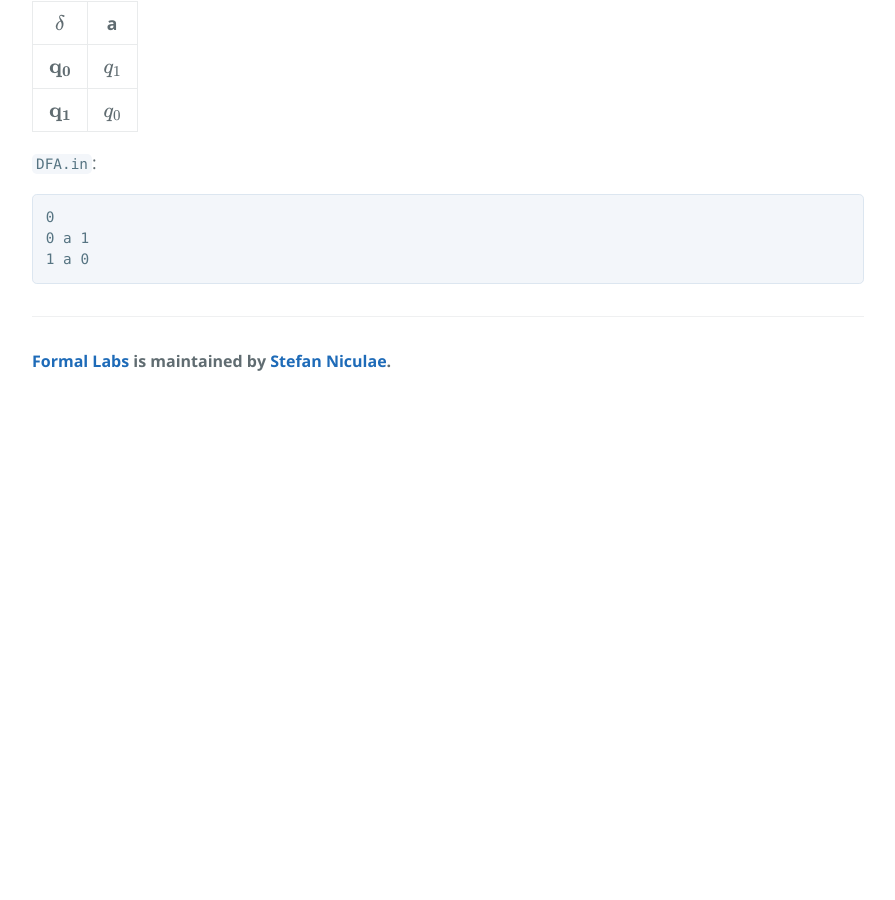
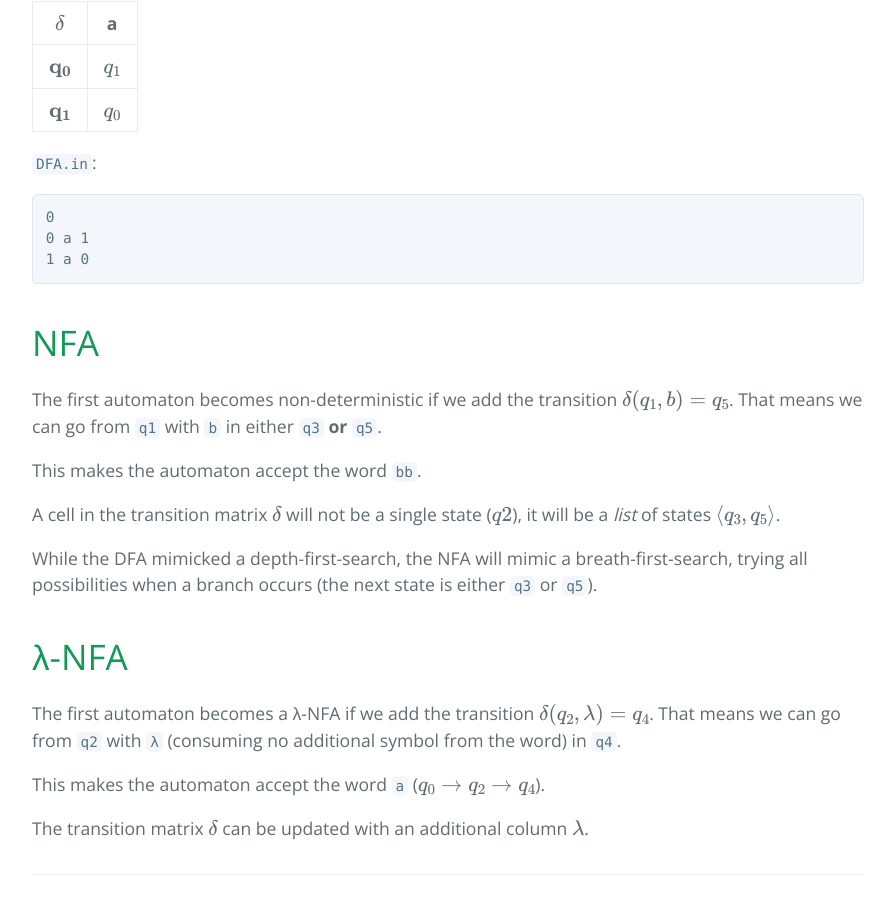
Before and after one commit to stefan-niculae/formal-labs, a Jekyll site: the page built from _posts/2017-03-02-lab1.md, in a window 1280 px wide and 900 px high, scrolled down 3813 px. Shown: the whole window, without its empty margins (192-1087 px from the left). Built offline with Jekyll 4.4.1, drawn with Linux system fonts in a browser that asks for light colours; formulas are drawn with MathJax 3; before the commit the page ends 4218 px from its top, so only the background shows below that.

Commit message:
add nfa to lab1

````diff
--- a/_posts/2017-03-02-lab1.md
+++ b/_posts/2017-03-02-lab1.md
@@ -86,7 +86,6 @@ You should implement two functions:
   - check if the `state` you stopped in is `accepting`
 
 
-
 # Project
 
 Modify the program to:
@@ -137,3 +136,25 @@ Matrix:
 0 a 1
 1 a 0
 ```
+
+
+
+# NFA
+
+The first automaton becomes non-deterministic if we add the transition $\delta(q_1, b)=q_5$. That means we can go from `q1` with `b` in either `q3` **or** `q5`.
+
+This makes the automaton accept the word `bb`.
+
+A cell in the transition matrix $\delta$ will not be a single state ($q2$), it will be a *list* of states $\langle q_3, q_5 \rangle$.
+
+While the DFA mimicked a depth-first-search, the NFA will mimic a breath-first-search, trying all possibilities when a branch occurs (the next state is either `q3` or `q5`).
+
+
+
+# λ-NFA
+
+The first automaton becomes a λ-NFA if we add the transition $\delta(q_2, \lambda)=q_4$. That means we can go from `q2` with `λ` (consuming no additional symbol from the word) in `q4`.
+
+This makes the automaton accept the word `a` ($q_0 \rightarrow q_2 \rightarrow q_4$).
+
+The transition matrix $\delta$ can be updated with an additional column $\lambda$.
````
